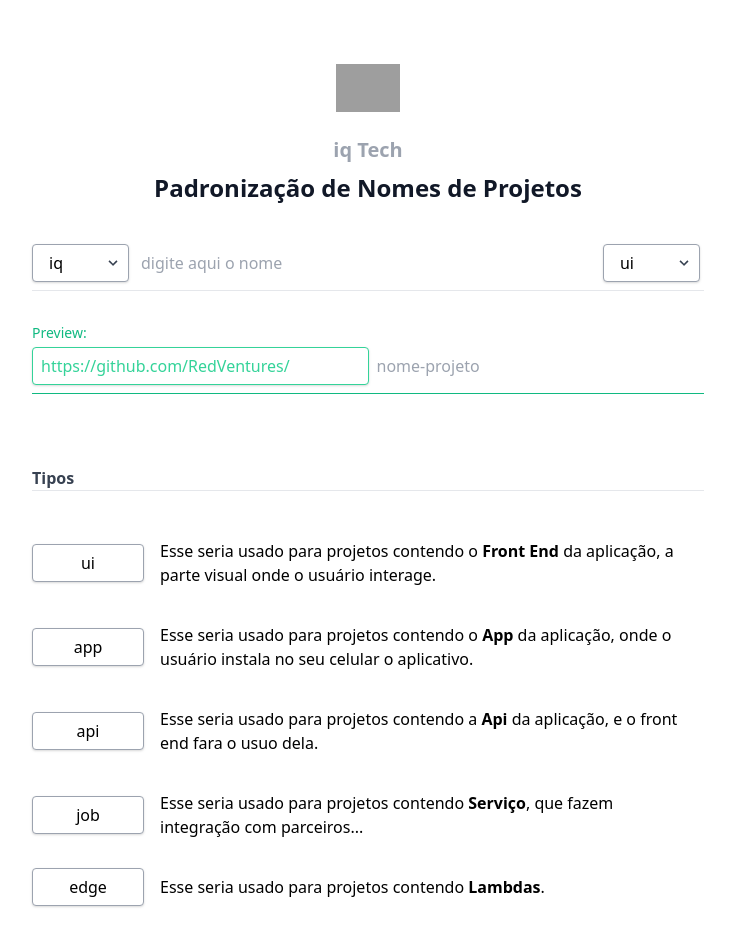
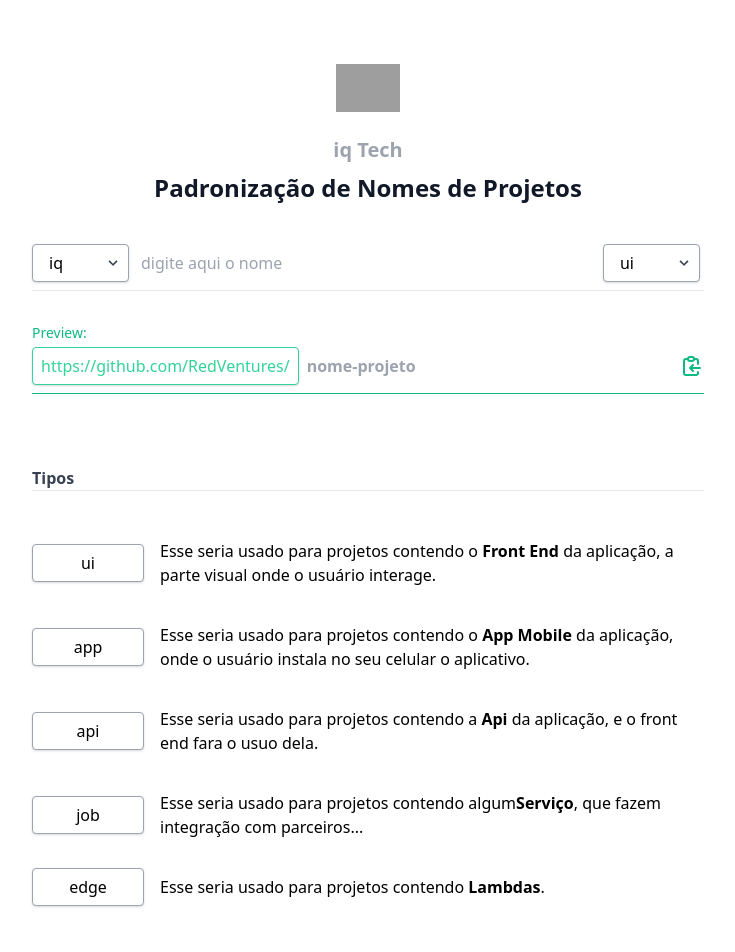
Before and after one commit to airton/generator-repo-name, a Vue app: page / in a window 1280 px wide. Shown: the top 952 px of the page, without its empty margins (272-1007 px from the left). Built offline with nearby package versions, Linux system fonts and the light colour scheme; grey boxes are pictures that could not be loaded.

Commit message:
fix: some fixes and improvements exp

```diff
--- a/src/components/Form.vue
+++ b/src/components/Form.vue
@@ -1,5 +1,5 @@
 <template>
-	<form class="mt-8 space-y-6" action="#" method="POST">
+	<form class="mt-8 space-y-6" action="#" method="POST" @submit="onSubmit">
 		<div class="flex items-center border-b border-teal-500 py-2">
 			<div class="inline-block relative w-36 mr-1">
 				<select v-model="startupName" @change="onChange" class="block appearance-none w-full bg-white border border-gray-400 hover:border-gray-500 px-4 py-2 pr-6 rounded shadow leading-tight focus:outline-none focus:shadow-outline">
@@ -33,10 +33,17 @@
 					Preview:
 				</label>
 				<div class="mt-1 flex w-full">
-					<span class="block w-full bg-white border border-green-400 px-2 py-2 rounded shadow shadow-red-500/40 md:shadow-green-500/40 leading-tight text-green-400">
+					<span class="block bg-white border border-green-400 px-2 py-2 rounded shadow shadow-red-500/40 md:shadow-green-500/40 leading-tight text-green-400">
 						https://github.com/RedVentures/
 					</span>
-					<input class="appearance-none bg-transparent border-none w-full text-green-500 py-1 px-2 leading-tight focus:outline-none" type="text" placeholder="nome-projeto" aria-label="Project name" v-model="result">
+					<div class="flex items-center w-full text-green-500">
+						<input class="appearance-none bg-transparent border-none w-full text-purple-500 font-bold py-1 px-2 leading-tight focus:outline-none" type="text" placeholder="nome-projeto" aria-label="Project name" disabled v-model="result">
+						<button type="submit">
+							<svg xmlns="http://www.w3.org/2000/svg" class="h-6 w-6 stroke-green-500" fill="none" viewBox="0 0 24 24" stroke="currentColor">
+								<path stroke-linecap="round" stroke-linejoin="round" stroke-width="2" d="M8 5H6a2 2 0 00-2 2v12a2 2 0 002 2h10a2 2 0 002-2v-1M8 5a2 2 0 002 2h2a2 2 0 002-2M8 5a2 2 0 012-2h2a2 2 0 012 2m0 0h2a2 2 0 012 2v3m2 4H10m0 0l3-3m-3 3l3 3" />
+							</svg>
+						</button>
+					</div>
 				</div>
 			</div>
 		</div>
@@ -44,6 +51,8 @@
 </template>
 
 <script>
+import slugify from "/src/utils/slugify"
+
 export default {
 	nane: "Form",
 	data() {
@@ -57,8 +66,15 @@ export default {
   methods: {
     onChange(e) {
       e.preventDefault()
-      this.result = `${this.startupName}-${this.projectName}-${this.projectType}`
-    }
+      this.result = `${this.startupName}-${slugify(this.projectName)}-${this.projectType}`
+    },
+		onSubmit(e) {
+			e.preventDefault()
+			const formData = new FormData(document.querySelector("form"))
+			const formProps = Object.fromEntries(formData)
+			console.log(formProps)
+			console.log(e)
+		}
   }
 }
 </script>
--- a/src/components/Samples.vue
+++ b/src/components/Samples.vue
@@ -57,6 +57,6 @@
 
 <script>
 export default {
-	name: "Smaples"
+	name: "Samples"
 }
 </script>
--- a/src/components/Types.vue
+++ b/src/components/Types.vue
@@ -9,7 +9,7 @@
 		</div>
 		<div class="flex items-center mb-5">
 			<span class="block text-center w-1/6 bg-white border border-gray-400 px-4 py-2 rounded shadow leading-tight">app</span>
-			<p class="px-4 py-2 w-5/6">Esse seria usado para projetos contendo o <span class="font-bold">App</span> da aplicação, onde o usuário instala no seu celular o aplicativo.</p>
+			<p class="px-4 py-2 w-5/6">Esse seria usado para projetos contendo o <span class="font-bold">App Mobile</span> da aplicação, onde o usuário instala no seu celular o aplicativo.</p>
 		</div>
 		<div class="flex items-center mb-5">
 			<span class="block text-center w-1/6 bg-white border border-gray-400 px-4 py-2 rounded shadow leading-tight">api</span>
@@ -17,7 +17,7 @@
 		</div>
 		<div class="flex items-center mb-5">
 			<span class="block text-center w-1/6 bg-white border border-gray-400 px-4 py-2 rounded shadow leading-tight">job</span>
-			<p class="px-4 py-2 w-5/6">Esse seria usado para projetos contendo <span class="font-bold">Serviço</span>, que fazem integração com parceiros...</p>
+			<p class="px-4 py-2 w-5/6">Esse seria usado para projetos contendo algum<span class="font-bold">Serviço</span>, que fazem integração com parceiros...</p>
 		</div>
 		<div class="flex items-center mb-5">
 			<span class="block text-center w-1/6 bg-white border border-gray-400 px-4 py-2 rounded shadow leading-tight">edge</span>
--- /dev/null
+++ b/src/utils/slugify.js
@@ -0,0 +1,22 @@
+export default function slugify(str) {
+  str = str.replace(/^\s+|\s+$/g, '');
+
+  // Make the string lowercase
+  str = str.toLowerCase();
+
+  // Remove accents, swap ñ for n, etc
+  var from = "ÁÄÂÀÃÅČÇĆĎÉĚËÈÊẼĔȆÍÌÎÏŇÑÓÖÒÔÕØŘŔŠŤÚŮÜÙÛÝŸŽáäâàãåčçćďéěëèêẽĕȇíìîïňñóöòôõøðřŕšťúůüùûýÿžþÞĐđßÆa·/_,:;";
+  var to   = "AAAAAACCCDEEEEEEEEIIIINNOOOOOORRSTUUUUUYYZaaaaaacccdeeeeeeeeiiiinnooooooorrstuuuuuyyzbBDdBAa------";
+  for (var i=0, l=from.length ; i<l ; i++) {
+    str = str.replace(new RegExp(from.charAt(i), 'g'), to.charAt(i));
+  }
+
+  // Remove invalid chars
+  str = str.replace(/[^a-z0-9 -]/g, '')
+  // Collapse whitespace and replace by -
+  .replace(/\s+/g, '-')
+  // Collapse dashes
+  .replace(/-+/g, '-');
+
+  return str;
+}
```
Also changed, not shown: src/router/index.js (indentation only).
